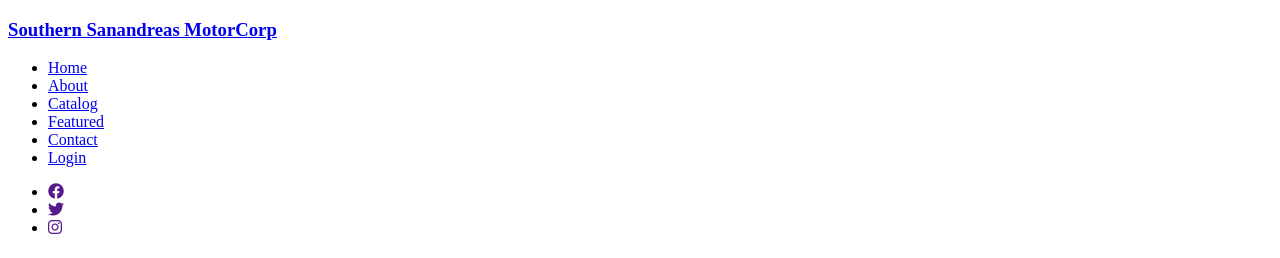
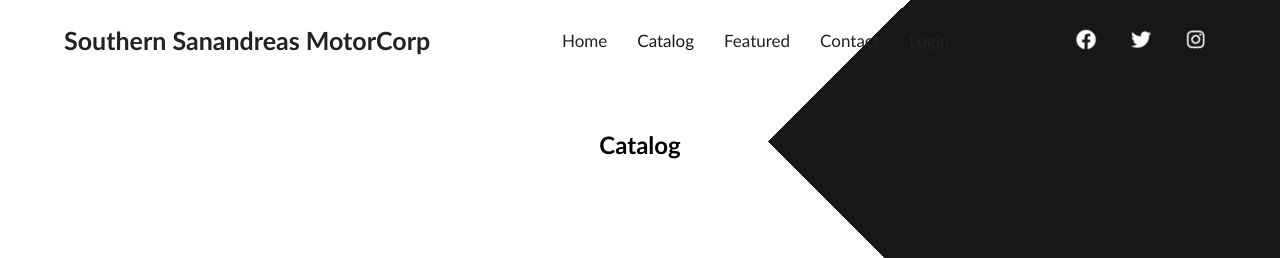
Before and after one commit to Bhavesh-Kapur/Car-Showroom-Management-System, a Django app: template cars/template/catalog.html in a window 1280 px wide; the page is wider, and only the part inside the window is pictured. Shown: the top 258 px of that part. Run offline with Django 4.2, Linux system fonts and the light colour scheme; the template is opened without the code that fills it, so the values that code supplies are empty.

Commit message:
catalog synced with static folder in backend

```diff
--- a/cars/template/catalog.html
+++ b/cars/template/catalog.html
@@ -1,3 +1,4 @@
+{% load static %}
 <!DOCTYPE html>
 <html lang="en">
 <head>
@@ -5,7 +6,7 @@
     <meta http-equiv="X-UA-Compatible" content="IE=edge">
     <meta name="viewport" content="width=device-width, initial-scale=1.0">
     <title>Catalog - Southern Sanandreas MotorCorp</title>
-    <link rel="stylesheet" href="styles.css">
+    <link rel="stylesheet" href="{% static 'styles.css' %}">
     <link rel="stylesheet" href="https://cdnjs.cloudflare.com/ajax/libs/font-awesome/6.4.2/css/all.min.css">
 </head>
 <body>
@@ -13,9 +14,8 @@
         <div class="container nav-container">
             <a href="index.html" class="logo"><h3>Southern Sanandreas MotorCorp</h3></a>
             <ul class="nav-link">
-                <li><a href="index.html" style="--i:1;">Home</a></li>
-                <li><a href="about.html" style="--i:2;">About</a></li>
-                <li><a href="catalog.html" style="--i:3;" class="active">Catalog</a></li>
+                <li><a href="{% url 'about' %}" style="--i:2;">Home</a></li>
+                <li><a href="{% url 'catalog.html' %}" style="--i:3;" class="active">Catalog</a></li>
                 <li><a href="featured.html" style="--i:4;">Featured</a></li>
                 <li><a href="contact.html" style="--i:5;">Contact</a></li>
                 <li><a href="login.html" style="--i:6;">Login</a></li>
@@ -33,12 +33,12 @@
             <h2>Catalog</h2>
             <div class="brand-logos">
                 <a href="brand1.html" class="hyundai">
-                    <img src="car logos/hyundai Background Removed.png" alt="Hyundai Logo" data-brand="Hyundai">
+                    <img src="{% static 'hyundai Background Removed.png' %}" alt="Hyundai Logo" data-brand="Hyundai">
                     <span class="brand-name">Hyundai</span>
                 </a>
 
                 <a href="brand1.html" class="honda">
-                    <img src="car logos/honda.jpeg" alt="Honda Logo" data-brand="Honda">
+                    <img src="% static 'honda.jpeg' %}" alt="Honda Logo" data-brand="Honda">
                     <span class="brand-name">Honda</span>
                 </a>
 
```
